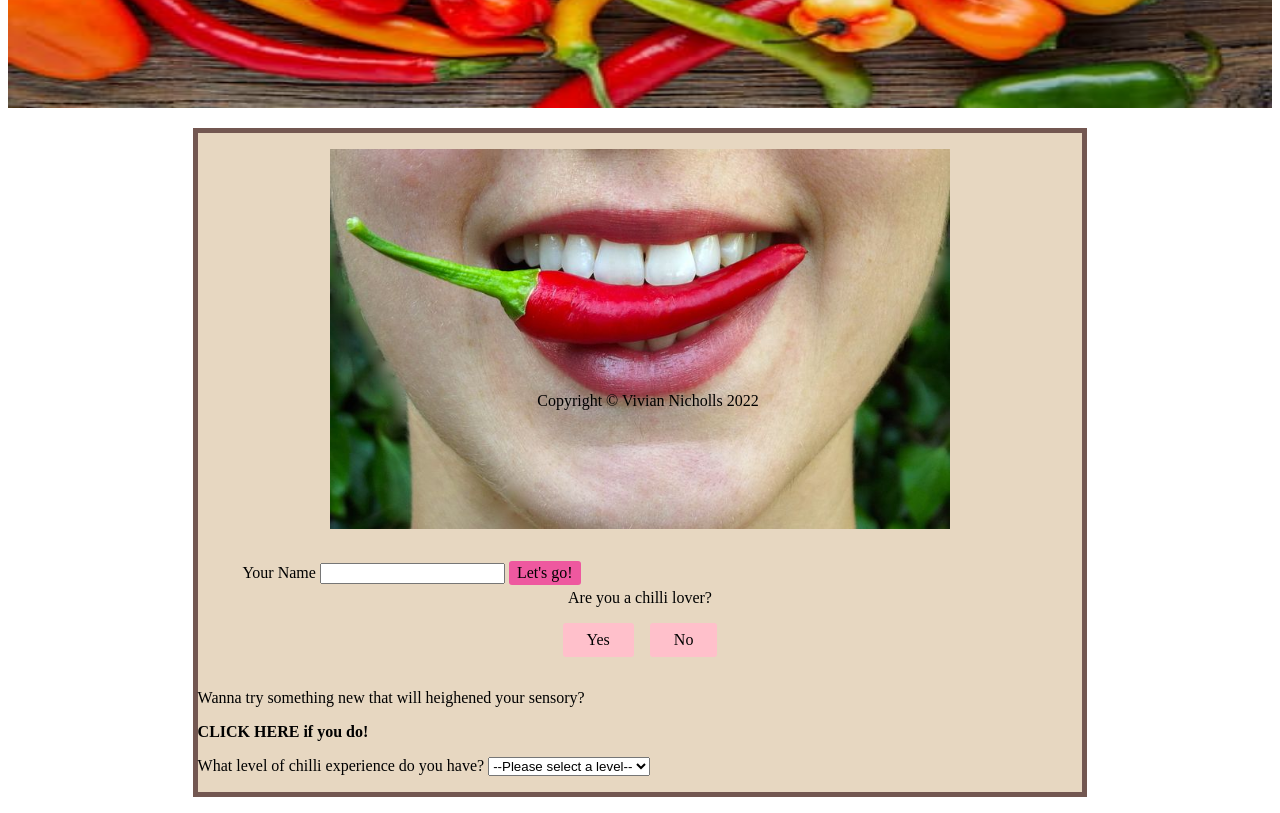
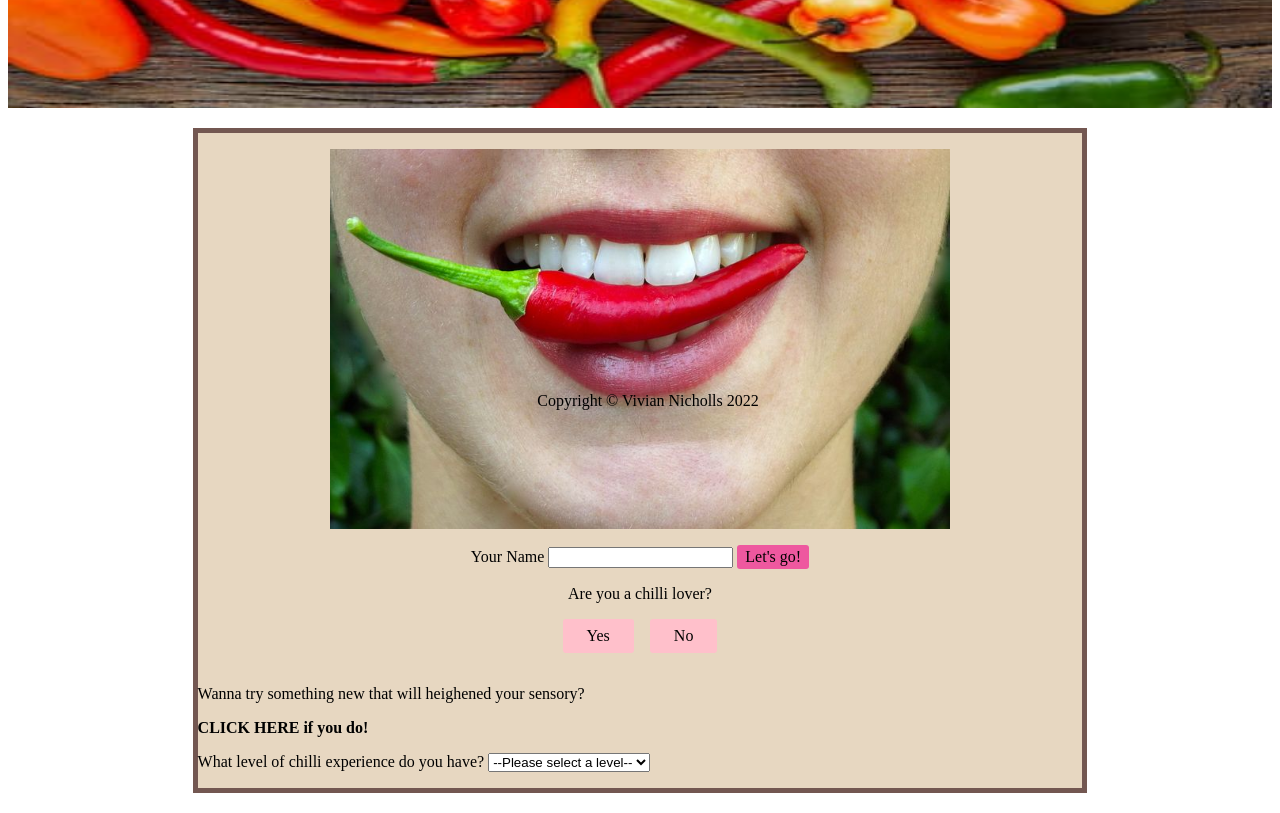
Before and after one commit to viv-nic/JS-Assignments, a plain HTML site: page index.html in a window 1280 px wide. Shown: the part 380-1193 px from the top of the page. Drawn offline with Linux system fonts and the light colour scheme.

Commit message:
changes to userinfo text alignment

```diff
--- a/css/styles.css
+++ b/css/styles.css
@@ -28,9 +28,6 @@ h1 {
     border: 5px solid #735751;
     width: 70%;
     margin: 1em auto;
-    display: flex;
-    flex-direction: column;
-    flex-wrap: wrap;
 
 }
 
@@ -42,7 +39,7 @@ h1 {
 }
 
 #user-info {
-    margin: 2em 2.8em;
+    text-align: center;
 
 }
 
--- a/index.html
+++ b/index.html
@@ -27,7 +27,7 @@
             <div id="user-info">
                 <label class="username" for="username">Your Name</label>
                 <input type="text" id="username" name="username">
-                <a class="btn-enter">Let's go!</a>
+                <a onclick="removeMsg()" class="btn-enter">Let's go!</a>
             </div>
             </article>
 
--- a/js/main.js
+++ b/js/main.js
@@ -18,12 +18,14 @@ function getLetsgo() {
    document.querySelector("#message").innerHTML = firstMessage;
 
 }
-setTimeout(firstMessage,2000);
+
 btnEnter.addEventListener("click",getLetsgo);
 
 
 function removeMsg() {
+
     document.getElementById("message").innerHTML = "";
+
 }
 
 function getToleraceLvl(value) {
```
